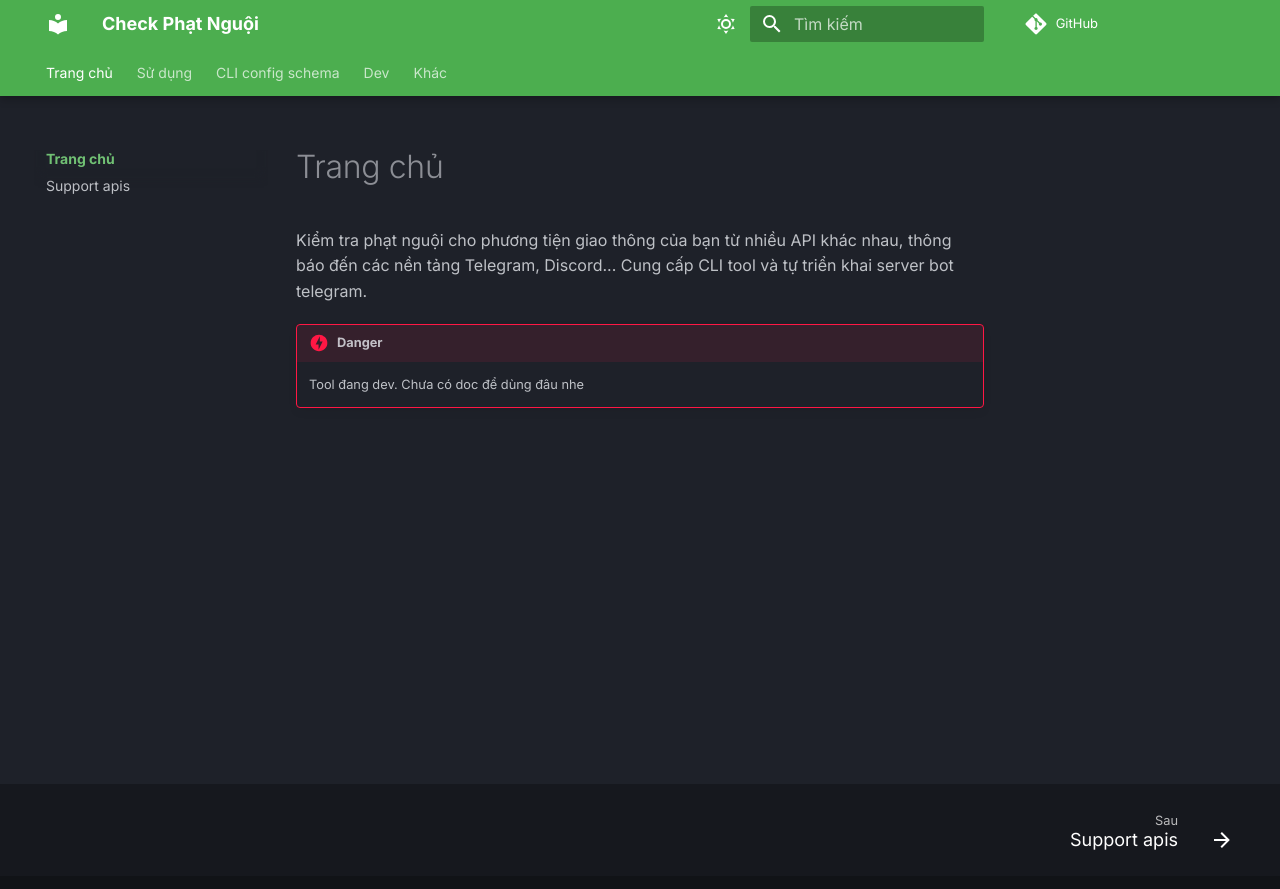
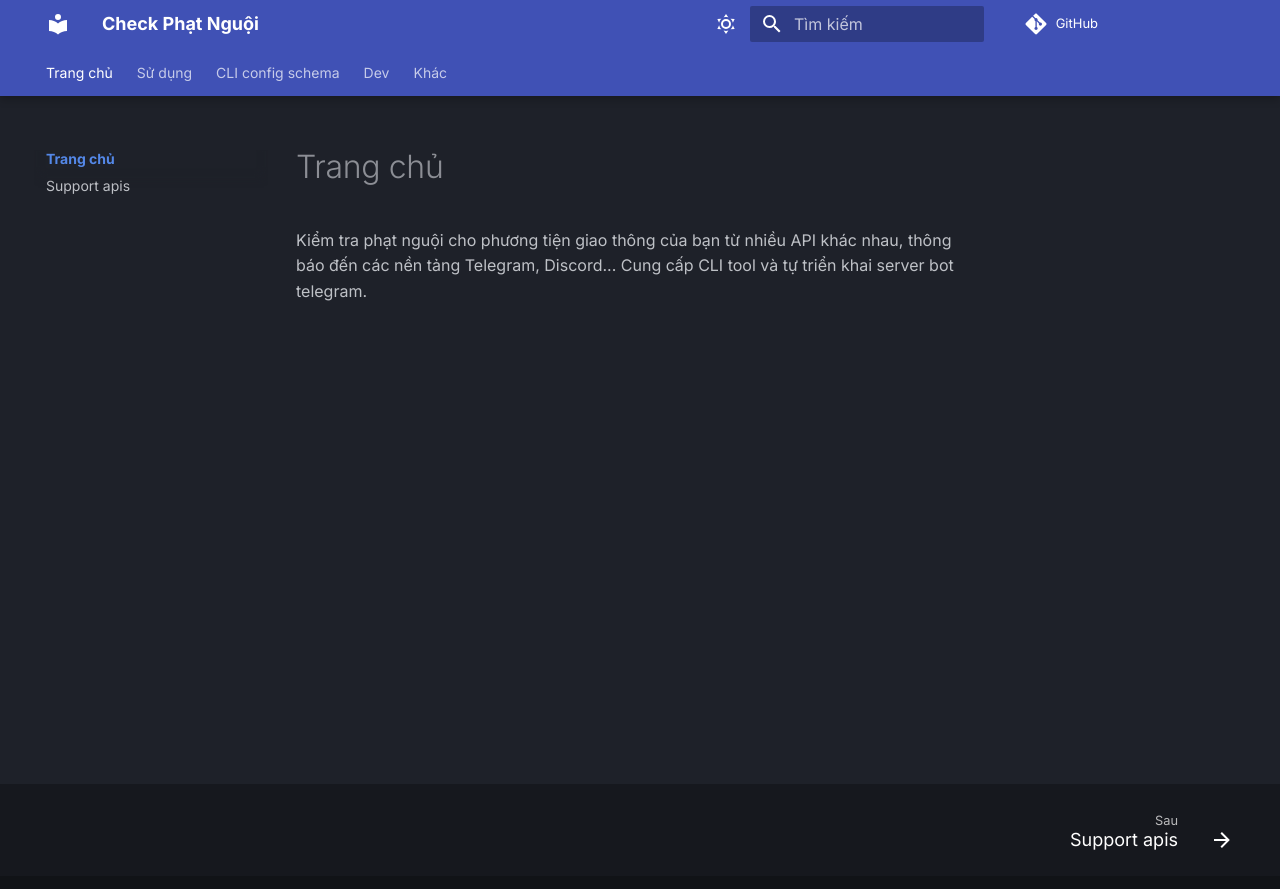
Before and after one commit to check-phat-nguoi/check-phat-nguoi.github.io, an MkDocs documentation site: the page built from docs/index.md, in a window 1280 px wide. Shown: the top 889 px of the page. Built offline with MkDocs 1.6.1 and Material for MkDocs 9.7.7, drawn with Linux system fonts in a browser that asks for light colours; comment, search, counter and statistics services are not loaded.

Commit message:
chore: change website color

```diff
--- a/docs/index.md
+++ b/docs/index.md
@@ -1,7 +1,3 @@
 # Trang chủ
 
 Kiểm tra phạt nguội cho phương tiện giao thông của bạn từ nhiều API khác nhau, thông báo đến các nền tảng Telegram, Discord... Cung cấp CLI tool và tự triển khai server bot telegram.
-
-!!! danger
-
-    Tool đang dev. Chưa có doc để dùng đâu nhe
--- a/mkdocs.yml
+++ b/mkdocs.yml
@@ -20,7 +20,7 @@ nav:
           - usage/schedule/github-action.md
           - usage/schedule/cloudflare-workers.md
       - '24/7 bot':
-          - usage/247-bot/telegram-railway.md
+          - usage/247-bot/telegram.md
   - 'CLI config schema': 'https://check-phat-nguoi.github.io/schemas/cli.config.html'
   - 'Dev':
       - dev/setup.md
@@ -58,16 +58,14 @@ theme:
     - scheme: slate
       toggle:
         icon: material/weather-sunny
-        name: Dark mode
-      primary: green
-      accent: deep purple
+        name: Chế độ tối
+      primary: indigo
 
     - scheme: default
       toggle:
         icon: material/weather-night
-        name: Light mode
-      primary: blue
-      accent: deep orange
+        name: Chế độ sáng
+      primary: indigo
 
 markdown_extensions:
   - footnotes:
```
Also changed, not shown: docs/usage/247-bot/telegram.md (renamed from docs/usage/247-bot/telegram-railway.md).
